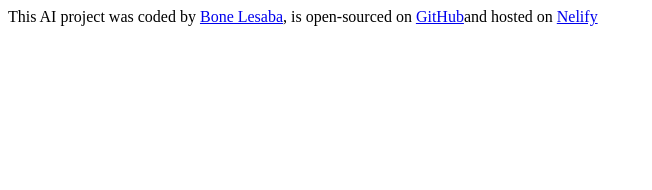
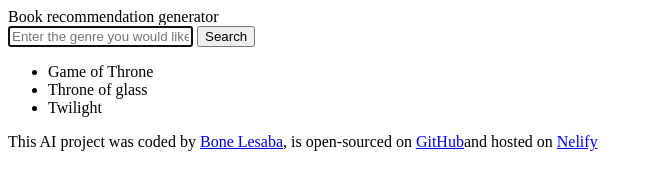
Before and after one commit to charmainelesaba/AI-Recommendation-Generator, a plain HTML site: page index.html in a window 1280 px wide. Shown: the whole page, without its empty margins (0-652 px from the left). Drawn offline with Linux system fonts and the light colour scheme.

Commit message:
Added basic HTML structure

```diff
--- a/index.html
+++ b/index.html
@@ -6,9 +6,34 @@
     <title>Book recommendation generator</title>
 </head>
 <body>
+    <header>Book recommendation generator</header>
+    <main>
+        <form action="">
+            <input type="text"
+            name="user-input"
+            id="user-input"
+            placeholder="Enter the genre you would like to read....."
+            autofocus
+            required
+            autocomplete="off"
+            class="user-input">
+            <input type="submit"
+            value="Search"
+            id="form-search"
+            class="form-search">
+        </form>
+        <div id="book-recommendation" class="book-recommendation">
+            <ul>
+                <li>Game of Throne</li>
+                <li>Throne of glass</li>
+                <li>Twilight</li>
+            </ul>
+        </div>
+    </main>
     <footer>This AI project was coded by
         <a href="https://github.com/charmainelesaba">Bone Lesaba</a>, is open-sourced on
         <a href="https://github.com/charmainelesaba/AI-Recommendation-Generator">GitHub</a>and hosted on
-        <a href="https://pulabooks.netlify.app/">Nelify</a></footer>
+        <a href="https://pulabooks.netlify.app/">Nelify</a>
+    </footer>
 </body>
 </html>
```
